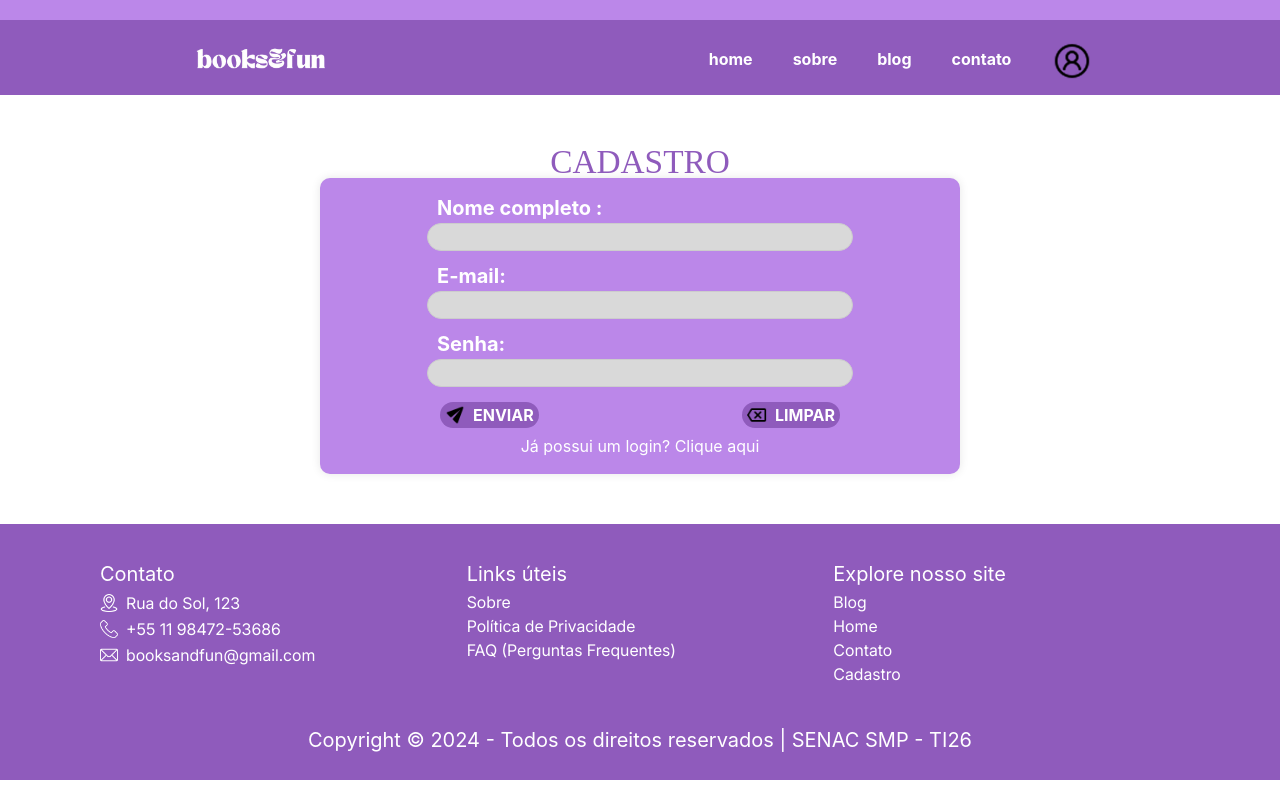
After one commit to izabelleleticia/Livraria-BooksAndFun, a PHP site: page /cadastro.php in a window 1280 px wide. The commit adds this page. Run offline with PHP 8.4, Linux system fonts and the light colour scheme; some web fonts are replaced.

Commit message:
Criação de página de cadastro e login

```diff
--- /dev/null
+++ b/Conexao.php
@@ -0,0 +1,24 @@
+<?php
+class Conexao {
+    private $host = "smpsistema.com.br";
+    private $dbname = "u283879542_booksandfun";
+    private $usuario = "u283879542_booksandfun";
+    private $senha = "@Booksandfun01";
+    private $pdo;
+
+    public function __construct() {
+        try {
+            $this->pdo = new PDO("mysql:host={$this->host};dbname={$this->dbname}", $this->usuario, $this->senha);
+            $this->pdo->setAttribute(PDO::ATTR_ERRMODE, PDO::ERRMODE_EXCEPTION);
+            $this->pdo->setAttribute(PDO::ATTR_DEFAULT_FETCH_MODE, PDO::FETCH_ASSOC);
+        } catch (PDOException $e) {
+            die("Erro na conexão: " . $e->getMessage());
+        }
+    }
+
+    public function getConexao() {
+        return $this->pdo;
+    }
+}
+
+?>
--- /dev/null
+++ b/Usuario.php
@@ -0,0 +1,58 @@
+<?php
+require_once "Conexao.php"; // Importa a conexão com o banco
+
+class Usuario
+{
+    private $pdo;
+
+    public function __construct()
+    {
+        $conexao = new Conexao(); // Instancia a conexão
+        $this->pdo = $conexao->getConexao();
+    }
+    public function cadastrar($nome, $email, $senha)
+    {
+        try {
+            $sql = "INSERT INTO tbl_usuarios (nome_usuario, email_usuario, senha_usuario) VALUES (:nome, :email, :senha)";
+            $stmt = $this->pdo->prepare($sql);
+            $stmt->bindParam(":nome", $nome);
+            $stmt->bindParam(":email", $email);
+
+            $senhaHash = password_hash($senha, PASSWORD_DEFAULT); // Corrigindo o erro
+            $stmt->bindParam(":senha", $senhaHash); // Agora a variável pode ser passada
+
+            $stmt->execute();
+            return true;
+        } catch (PDOException $e) {
+            return "Erro ao cadastrar: " . $e->getMessage();
+        }
+    }
+
+    public function logar($email, $senha)
+    {
+        try {
+            $sql = "SELECT * FROM tbl_usuarios WHERE email_usuario = :email";
+            $stmt = $this->pdo->prepare($sql);
+            $stmt->bindParam(":email", $email);
+            $stmt->execute();
+
+            // Verifique se encontrou o usuário com o e-mail informado
+            if ($stmt->rowCount() > 0) {
+                $usuario = $stmt->fetch(PDO::FETCH_ASSOC);
+
+                // Verifique se a senha fornecida é correta
+                if (password_verify($senha, $usuario['senha_usuario'])) {
+                    // Redireciona para a página inicial após o login bem-sucedido
+                    header("Location: home.php");
+                    exit(); // Importante para garantir que o script seja interrompido após o redirecionamento
+                } else {
+                    return "Senha incorreta.";
+                }
+            } else {
+                return "E-mail não encontrado.";
+            }
+        } catch (PDOException $e) {
+            return "Erro ao tentar realizar o login: " . $e->getMessage();
+        }
+    }
+}
--- /dev/null
+++ b/cadastro.php
@@ -0,0 +1,71 @@
+<!DOCTYPE html> <!--Tag para identificar o HTML5-->
+<html lang="pt-br"> <!--Linguagem da página-->
+
+<head>
+    <meta charset="UTF-8"> <!--Padronização da língua-->
+    <meta name="viewport" content="width=device-width, initial-scale=1.0">
+    <!--Autoriza a codificação para responsividade-->
+    <!-- <link rel="shortcut icon" href="img/logo_077.png" type="image/x-icon"> -->
+    <title>Contato - BooksAndFun</title> <!--Titulo da Guia-->
+    <!--RESET SEMPRE O PRIMEIRO LINK-->
+    <link rel="stylesheet" href="css/reset.css">
+
+    <!--Animação do Carrossel Slick-->
+
+    <link rel="stylesheet" type="text/css" href="css/slick.css"/>
+    <link rel="stylesheet" type="text/css" href="css/slick-theme.css"/>
+
+     <!--Animação do video-->
+    <link rel="stylesheet" href="css/lity.css">
+
+    <link rel="stylesheet" href="https://cdnjs.cloudflare.com/ajax/libs/animate.css/4.1.1/animate.min.css"/>
+
+    <!--MINHA FOLHA DE ESTILO SEMPRE SERÁ O ÚLTIMO LINK-->
+    <link rel="stylesheet" href="css/estilo.css">
+</head>
+<body>
+    <header>
+    <?php require_once('conteudo/menu.php');?>
+    </header>
+    <main>
+    <?php require_once('conteudo/cadastro.php');?>
+    </main>
+    <footer>
+    <?php require_once('conteudo/rodape.php');?>
+    </footer>
+</body>
+
+
+        <!--JQUERY obrigatório para animação-->
+    <script type="text/javascript" src="//code.jquery.com/jquery-3.7.1.min.js"></script>
+    <script type="text/javascript" src="//code.jquery.com/jquery-migrate-3.5.0.min.js"></script>
+    <!--Animação CARROSSEL Slick-->
+    <script type="text/javascript" src="js/slick.min.js"></script>
+    <script src="js/lity.js"></script>
+    <!--Minha animação sempre por último-->
+    <script type="text/javascript" src="js/js.animation.js"></script>
+    </main>
+</body>
+</html>
+
+
+
+
+
+
+
+
+
+
+
+
+
+
+
+
+
+
+
+
+
+    </main>
--- a/conteudo/achadoseperdidos.php
+++ b/conteudo/achadoseperdidos.php
@@ -11,7 +11,8 @@
 
         <div class="livrosFiccao">
             <div>
-            <a href="pag-livro.php"></a>
+            <a href="pag-livro.php"><img src="img/abiblioteca.jpg" alt=""> </a>
+
                 <p>A biblioteca <br>R$49,50</p>
             </div>
             <div>
--- /dev/null
+++ b/conteudo/cadastro.php
@@ -0,0 +1,58 @@
+<section class="formContato">
+    <article class="site">
+        <h1>CADASTRO</h1>
+        <div class="contato-container">
+
+            <form action="cadastro.php" method="POST">
+                <div class="campo">
+                    <label for="nome">Nome completo :</label>
+                    <input type="text" id="nome" name="nome" placeholder="" required>
+                </div>
+
+                <div class="campo">
+                    <label for="email">E-mail:</label>
+                    <input type="email" id="email" name="email" placeholder="" required>
+                </div>
+
+                <div class="campo">
+                    <label for="senha">Senha:</label>
+                    <input type="password" id="password" name="senha" placeholder="" required>
+                </div>
+
+
+
+                <div class="botoes">
+                    <button type="submit" name="cadastrar" class="btn-enviar">
+                        <img src="img/send.png" alt="Ícone de enviar"> ENVIAR
+                    </button>
+
+                    <button type="reset" class="btn-enviar">
+                        <img src="img/limpar.png" alt="Ícone de enviar"> LIMPAR
+                    </button>
+                </div>
+            </form>
+            <div class="mensagem"> <a href="login.php"><p>Já possui um login? Clique aqui </p></a></div>
+
+        </div>
+    </article>
+</section>
+    <?php
+    require_once "Usuario.php"; // Chama a classe de usuário
+
+    if (isset($_POST['cadastrar'])) {
+        $nome = $_POST['nome'];
+        $email = $_POST['email'];
+        $senha = $_POST['senha'];
+
+        $usuario = new Usuario(); // Instancia a classe
+        $resultado = $usuario->cadastrar($nome, $email, $senha);
+
+        if ($resultado === true) {
+            echo "<p style='color:green;'>Usuário cadastrado com sucesso!</p>";
+        } else {
+            echo "<p style='color:red;'>$resultado</p>";
+        }
+    }
+    ?>
+</body>
+</html>
--- a/conteudo/menu.php
+++ b/conteudo/menu.php
@@ -9,8 +9,11 @@
                 <li><a href="sobre.php">sobre</a></li>
                 <li><a href="blog.php">blog</a></li>
                 <li><a href="contato.php">contato</a></li>
+                <a href="cadastro.php"><img class="cadastro" src="img/cadastro.png" alt=""></a>
             </ul>
+
         </nav>
+
     </div>
 </div>
 
--- a/conteudo/pg-livro.php
+++ b/conteudo/pg-livro.php
@@ -7,5 +7,6 @@
     </div>
     <h1>Senhorita Aurora</h1>
     <h2>Babi A. Sette</h2>
+    <button>Comprar</button>
     <div></div>
 </section>
--- a/conteudo/rodape.php
+++ b/conteudo/rodape.php
@@ -26,6 +26,7 @@
                 <li><a href="blog.php">Blog</a></li>
                 <li><a href="index.php">Home</a></li>
                 <li><a href="contato.php">Contato</a></li>
+                <li><a href="cadastro.php">Cadastro</a></li>
             </ul>
         </nav>
     </div>
--- a/css/estilo.css
+++ b/css/estilo.css
@@ -55,7 +55,10 @@ header .left {
 .LogoNav img {
     margin-top: -31px;
     height: 148px;
-    padding-right: 667px;
+}
+.LogoNav .cadastro{
+    height: 40px;
+    margin-top: -10px;
 }
 
 /* Estilizando a navegação */
@@ -354,7 +357,7 @@ nav ul li a {
 }
 
 .Recomendacoes {
-    padding-left: 360px;
+    padding-left: 200px;
     gap: 50px;
 }
 
@@ -532,6 +535,14 @@ nav ul li a {
     justify-content: center;
     align-items: center;
 }
+.formContato .mensagem p{
+    margin-top: 10px;
+    color: #ffffff;
+
+}
+.formContato .mensagem a{
+    text-decoration: none;
+}
 
 .formContato h1 {
     font-family: 'interSemiBold';
@@ -554,6 +565,18 @@ nav ul li a {
     margin-bottom: 15px;
 }
 
+.campo .campo2 {
+    display: flex;
+    align-content: space-around;
+    align-items: center;
+    justify-content: space-around;
+}
+
+.campo .campo2 label {
+    padding: unset;
+    padding-left: 25px;
+}
+
 .campo label {
     display: block;
     font-weight: bold;
@@ -572,6 +595,7 @@ nav ul li a {
     background-color: #D9D9D9;
     height: 24px;
     font-family: 'interSemiBold';
+    text-align: center;
 
 }
 
@@ -711,6 +735,7 @@ nav ul li a {
         color: #ffffff;
         font-weight: bold;
     }
+
     .SecaoAchados .livrosFiccao {
 
         margin-top: 20px;
@@ -720,9 +745,11 @@ nav ul li a {
         padding-right: 73px;
 
     }
-.SecaoAchados .h2 h2{
+
+    .SecaoAchados .h2 h2 {
         padding-left: 60px;
     }
+
     .SecaoAchados .livrosRomance {
 
         margin-top: 20px;
```
Also changed, not shown: conteudo/login.php (added, +62 -0 lines), login.php (added, +71 -0 lines), img/cadastro.png (added). Lines whose indentation alone changed are shown as unchanged.
